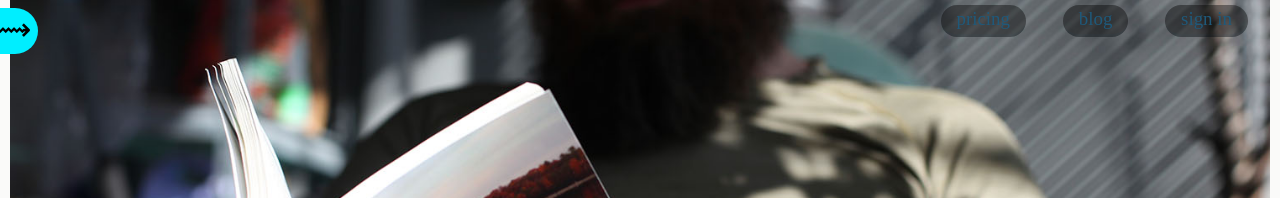
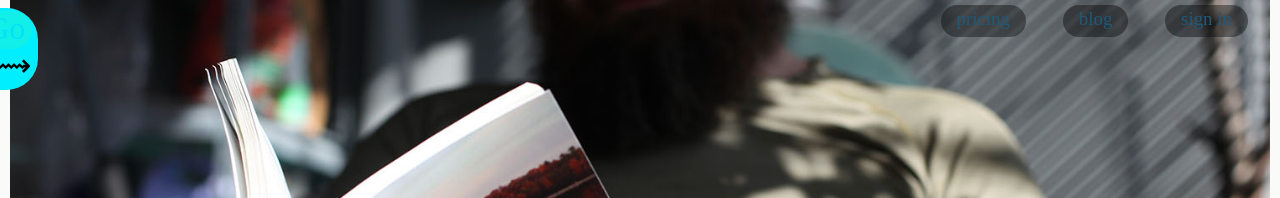
Before and after one commit to notionparallax/wp2frontEnd, a Jekyll site: the page built from index.md, in a window 1280 px wide. Shown: the top 198 px of the page. Built offline with Jekyll 4.4.1, drawn with Linux system fonts in a browser that asks for light colours; some web fonts are replaced; comment, search, counter and statistics services are not loaded.

Commit message:
spinny thing arrow

```diff
--- a/_sass/link-expander.scss
+++ b/_sass/link-expander.scss
@@ -8,15 +8,19 @@
   padding: 0.2em 0.4em 0.2em 0.4em;
   position: absolute;
   text-align: right;
-  transition: left 0.3s;
+  transition: all 0.3s;
   width: 100vw;
   z-index: 1000;
 
   &.out {
     left: -0.5em;
+    button.link-expander {
+      transform: rotate(180deg) translateY(-0.3em);
+    }
   }
   label {
     width: 10em;
+    display: inline-block;
   }
   input {
     background-color: rgba(255, 255, 255, 0.8);
@@ -32,8 +36,10 @@
     padding: 0 0.2em;
     opacity: 0.1;
     transition: opacity 0.3s;
+    pointer-events: none;
     &.live {
       opacity: 1;
+      pointer-events: all;
     }
   }
   button.link-expander {
@@ -41,12 +47,14 @@
     border-radius: initial;
     border: initial;
     cursor: initial;
+    font-size: 200%;
     margin: initial;
     padding: initial;
     text-align: center;
     text-decoration: none;
+    transition: all 0.6s;
+    transition-timing-function: cubic-bezier(0.2, -0.5, 0.46, 2);
     width: initial;
-    font-size: 200%;
   }
   @media only screen and (min-width: 812px) {
     background: #00eeff;
```
